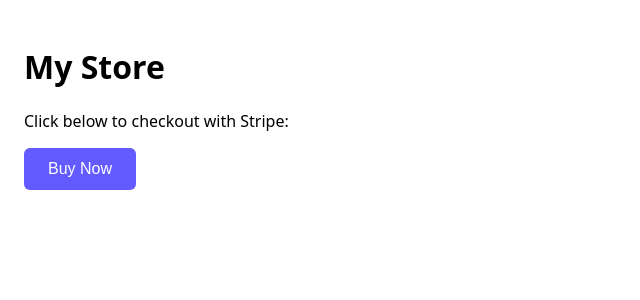
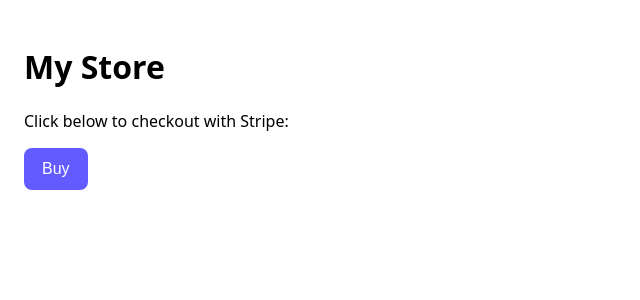
Before and after one commit to jcm767/My_store, a Next.js app: page / in a window 1280 px wide. Shown: the top 300 px of the page, without its empty margins (0-640 px from the left). Built offline with nearby package versions, Linux system fonts and the light colour scheme.

Commit message:
Update BuyButton.tsx

```diff
--- a/components/BuyButton.tsx
+++ b/components/BuyButton.tsx
@@ -1,30 +1,48 @@
-'use client'
+"use client";
+
+import { useState } from "react";
 
 export default function BuyButton() {
-  const buy = async () => {
-    const res = await fetch('/api/checkout', {
-      method: 'POST',
-      headers: { 'content-type': 'application/json' },
-      body: JSON.stringify({ quantity: 1 }),
-    })
-    const { url } = await res.json()
-    window.location.href = url
+  const [loading, setLoading] = useState(false);
+  const [err, setErr] = useState<string | null>(null);
+
+  async function handleClick() {
+    setLoading(true);
+    setErr(null);
+    try {
+      const res = await fetch("/api/checkout", {
+        method: "POST",
+        headers: { "Content-Type": "application/json" },
+      });
+      if (!res.ok) throw new Error(`Checkout failed (${res.status}): ${await res.text()}`);
+      const data = (await res.json()) as { url?: string };
+      if (!data.url) throw new Error("Missing Stripe Checkout URL");
+      window.location.assign(data.url);
+    } catch (e: any) {
+      console.error(e);
+      setErr(e?.message ?? "Unknown error");
+      setLoading(false);
+    }
   }
 
   return (
-    <button
-      onClick={buy}
-      style={{
-        padding: '12px 24px',
-        fontSize: '16px',
-        background: '#635bff',
-        color: 'white',
-        border: 'none',
-        borderRadius: '6px',
-        cursor: 'pointer',
-      }}
-    >
-      Buy Now
-    </button>
-  )
+    <div>
+      <button
+        type="button"
+        onClick={handleClick}
+        disabled={loading}
+        style={{
+          padding: "12px 18px",
+          borderRadius: 8,
+          border: "none",
+          fontSize: 16,
+          background: "#635bff",
+          color: "white",
+        }}
+      >
+        {loading ? "Redirecting…" : "Buy"}
+      </button>
+      {err && <p style={{ color: "crimson", marginTop: 8 }}>{err}</p>}
+    </div>
+  );
 }
```
